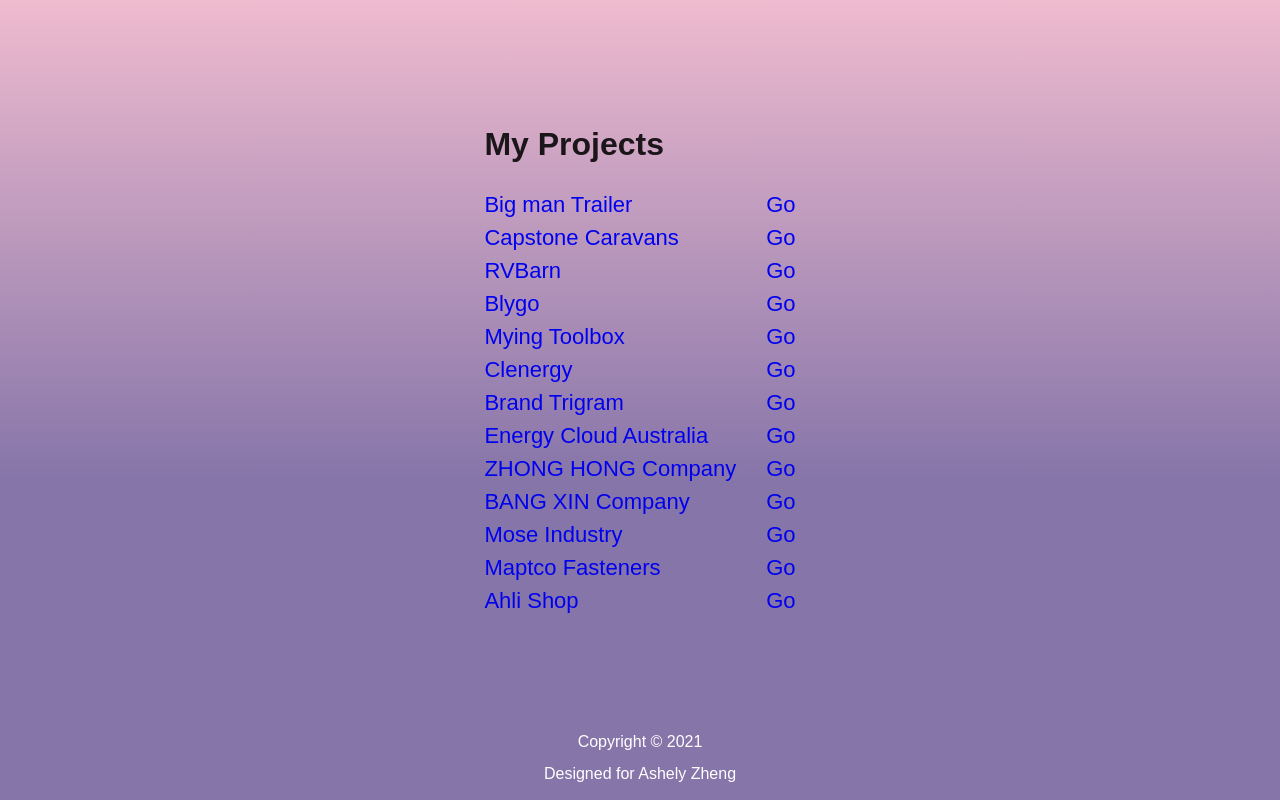
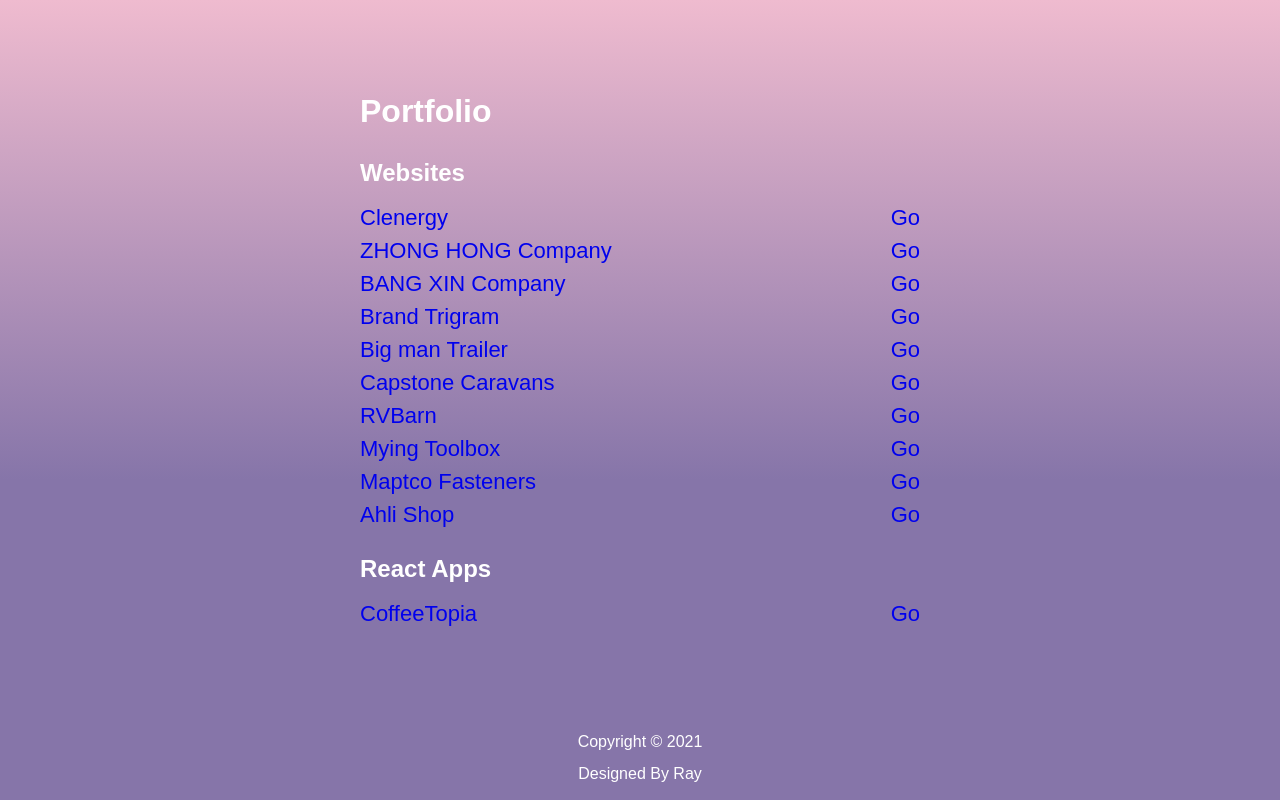
Before and after one commit to RAY-MATRIX/ray-zone, a React (Create React App) app: page / in a window 1280 px wide. Built offline with nearby package versions, Linux system fonts and the light colour scheme.

Commit message:
update portfolio

```diff
--- a/src/Pages/CreateCardPage/components/CardWorkshop.js
+++ b/src/Pages/CreateCardPage/components/CardWorkshop.js
@@ -6,10 +6,11 @@
 
   const submitForm = (e) => {
     e.preventDefault();
+    // Don't save if already saving
     if (isSaving) {
-      return; // Don't save if already saving
+      return;
     }
-    // setIsSaving(true);
+    setIsSaving(true);
     alert(JSON.stringify(card));
   };
 
--- a/src/Pages/GamePage/components/Cards.js
+++ b/src/Pages/GamePage/components/Cards.js
@@ -46,19 +46,19 @@
     setCurrentCard(cardPickedStatus);
   }
 
-  function shuffle(cards) {
-    let cardPool = [];
-    for (let i = 0; i < cards.length; i++) {
-      for (let j = 0; j < cards[i].quantity; j++) {
-        cardPool.push(cards[i]);
-      }
-    }
+  // function shuffle(cards) {
+  //   let cardPool = [];
+  //   for (let i = 0; i < cards.length; i++) {
+  //     for (let j = 0; j < cards[i].quantity; j++) {
+  //       cardPool.push(cards[i]);
+  //     }
+  //   }
 
-    for (let i = cardPool.length - 1; i > 0; i--) {
-      const j = Math.floor(Math.random() * (i + 1));
-      [cardPool[i], cardPool[j]] = [cardPool[j], cardPool[i]];
-    }
-  }
+  //   for (let i = cardPool.length - 1; i > 0; i--) {
+  //     const j = Math.floor(Math.random() * (i + 1));
+  //     [cardPool[i], cardPool[j]] = [cardPool[j], cardPool[i]];
+  //   }
+  // }
 
   function pickName(namesWithWeights) {
     const totalWeight = namesWithWeights.reduce(
--- a/src/Pages/ProjectsPage/ProjectsPage.jsx
+++ b/src/Pages/ProjectsPage/ProjectsPage.jsx
@@ -1,65 +1,48 @@
-import { useEffect, useState } from 'react';
 import { styled } from '@mui/material/styles';
-import { Box, Button } from '@mui/material';
+import { Box } from '@mui/material';
+import ProjectList from './components/ProjectList';
 
-const ProjectsContainer = styled(Box)({});
+const ProjectsContainer = styled(Box)({
+  width: '100%',
+  padding: '0 20px',
+  maxWidth: '600px',
+});
 const ProjectsTitle = styled('h1')(({ theme }) => ({
   marginBottom: '20px',
-  color: `${theme.palette.white}`,
+  color: `${theme.palette.white.main}`,
 }));
-const ProjectList = styled('ul')(({ theme }) => ({
-  listStyle: 'none',
-  display: 'flex',
-  flexDirection: 'column',
-  'li a': {
-    fontSize: '1.375rem',
-    display: 'flex',
-    alignItems: 'center',
-    width: '100%',
-    justifyContent: 'space-between',
-    columnGap: '30px',
-    textDecoration: 'none',
-    '&:hover,&:active': {
-      textDecoration: 'underline',
-      color: `${theme.palette.success.main}`,
-    },
-  },
+const ProjectSubTitle = styled('h2')(({ theme }) => ({
+  marginBottom: '10px',
+  color: `${theme.palette.white.main}`,
 }));
+
 const ProjectsPage = () => {
-  const projects = [
+  const websites = [
+    { name: 'Clenergy', url: 'https://www.clenergy.com/' },
+    { name: 'ZHONG HONG Company', url: 'https://www.zh-et.cn/en/' },
+    { name: 'BANG XIN Company', url: 'https://www.bxsemi.com/en/' },
+    { name: 'Brand Trigram', url: 'https://brandtrigram.com/' },
     { name: 'Big man Trailer', url: 'https://bigmantrailer.com.au/' },
     { name: 'Capstone Caravans', url: 'https://capstonecaravans.com.au/' },
     { name: 'RVBarn', url: 'https://rvbarn.com.au/' },
-    { name: 'Blygo', url: 'https://blygo.com.au/' },
     { name: 'Mying Toolbox', url: 'https://myingtoolbox.com.au/' },
-    { name: 'Clenergy', url: 'https://www.clenergy.com/' },
-    { name: 'Brand Trigram', url: 'https://brandtrigram.com/' },
+    { name: 'Maptco Fasteners', url: 'https://maptco.com.au/shop/' },
+    { name: 'Ahli Shop', url: 'https://ahlishop.com/' },
+  ];
+
+  const projects = [
     {
-      name: 'Energy Cloud Australia',
-      url: 'https://energycloudaustralia.com.au/',
+      name: 'CoffeeTopia',
+      url: 'https://www.coffeetopia.com.au/',
     },
-    { name: 'ZHONG HONG Company', url: 'https://www.zh-et.cn/en/' },
-    { name: 'BANG XIN Company', url: 'https://www.bxsemi.com/en/' },
-
-    { name: 'Mose Industry', url: 'https://moseindustry.com.au/' },
-
-    { name: 'Maptco Fasteners', url: 'https://maptco.com.au/shop/' },
-
-    { name: 'Ahli Shop', url: 'https://ahlishop.com/' },
   ];
   return (
     <ProjectsContainer>
-      <ProjectsTitle>My Projects</ProjectsTitle>
-      <ProjectList>
-        {projects.map((p, key) => (
-          <li key={key}>
-            <a href={p.url} title={p.name} target="_blank" rel="noreferrer">
-              <span>{p.name}</span>
-              <span>Go</span>
-            </a>
-          </li>
-        ))}
-      </ProjectList>
+      <ProjectsTitle>Portfolio</ProjectsTitle>
+      <ProjectSubTitle>Websites</ProjectSubTitle>
+      <ProjectList projects={websites} />
+      <ProjectSubTitle>React Apps</ProjectSubTitle>
+      <ProjectList projects={projects} />
     </ProjectsContainer>
   );
 };
--- /dev/null
+++ b/src/Pages/ProjectsPage/components/ProjectList.jsx
@@ -0,0 +1,45 @@
+import { styled } from '@mui/material/styles';
+
+const ProjectListContainer = styled('ul')(({ theme }) => ({
+  listStyle: 'none',
+  display: 'flex',
+  flexDirection: 'column',
+  marginBottom: '20px',
+  'li a': {
+    fontSize: '1.375rem',
+    display: 'flex',
+    alignItems: 'center',
+    justifyContent: 'space-between',
+    columnGap: '30px',
+    textDecoration: 'none',
+    '&:hover,&:active': {
+      textDecoration: 'underline',
+      color: `${theme.palette.white.main}`,
+    },
+    [theme.breakpoints.down('sm')]: {
+      fontSize: '1.125rem',
+    },
+  },
+}));
+
+const ProjectList = ({ projects }) => {
+  return (
+    <ProjectListContainer>
+      {projects.map((project, key) => (
+        <li key={key}>
+          <a
+            href={project.url}
+            title={project.name}
+            target="_blank"
+            rel="noreferrer"
+          >
+            <span>{project.name}</span>
+            <span>Go</span>
+          </a>
+        </li>
+      ))}
+    </ProjectListContainer>
+  );
+};
+
+export default ProjectList;
--- a/src/components/ui/layouts.jsx
+++ b/src/components/ui/layouts.jsx
@@ -45,7 +45,7 @@
       <HeaderContainer>{user && <UserDisplay />}</HeaderContainer>
       <Container>{children}</Container>
       <FooterContainer>
-        Copyright © {year} <br /> Designed for Ashely Zheng
+        Copyright © {year} <br /> Designed By Ray
       </FooterContainer>
     </BodyContainer>
   );
--- a/src/store/index.js
+++ b/src/store/index.js
@@ -15,9 +15,9 @@
 };
 
 const rootReducer = combineReducers({
-  // user: userReducer,
-  // cards: cardsReducer,
-  // game: gameReducer,
+  user: userReducer,
+  cards: cardsReducer,
+  game: gameReducer,
   //   [apiSlice.reducerPath]: apiSlice.reducer,
 });
 
@@ -27,6 +27,9 @@
   reducer,
   devTools: process.env.NODE_ENV !== 'production',
 
-  //   middleware: (getDefaultMiddleware) =>
-  //     getDefaultMiddleware().concat(apiSlice.middleware),
+  middleware: (getDefaultMiddleware) =>
+    getDefaultMiddleware({
+      serializableCheck: false,
+    }),
 });
+store.dispatch({ type: 'RESET' });
--- a/src/theme/theme.js
+++ b/src/theme/theme.js
@@ -34,7 +34,7 @@
       main: '#f16a70',
     },
     white: {
-      default: '#fff',
+      main: '#fff',
     },
   },
   typography: {
```
Also changed, not shown: src/routes/ProtectedRoutes.jsx (+4 -4 lines).
